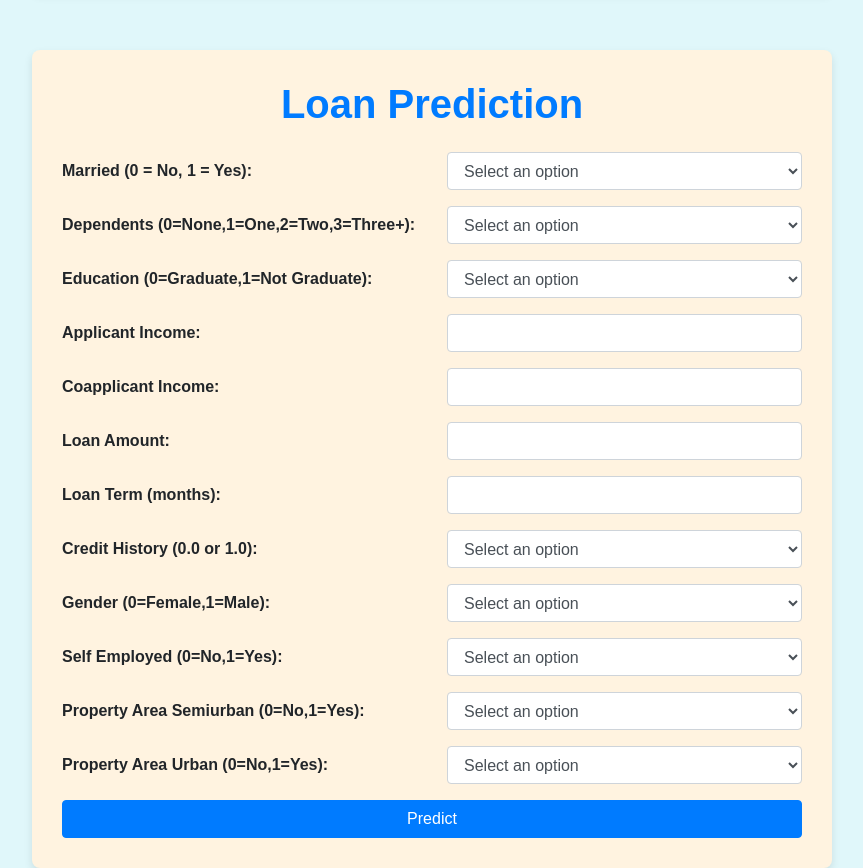
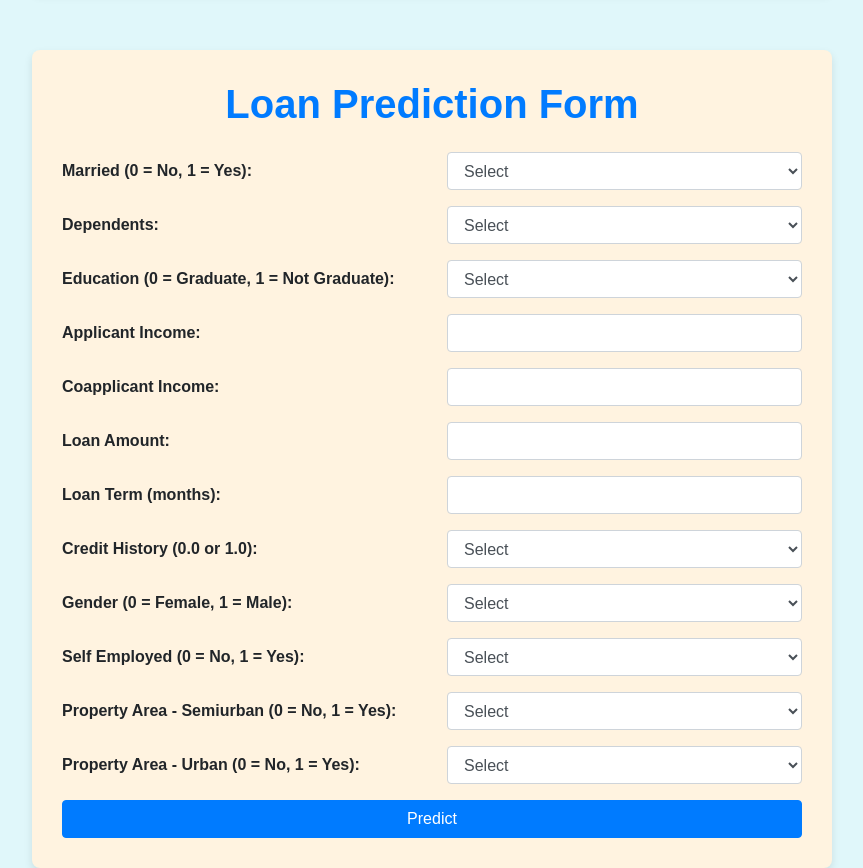
Before and after one commit to Duvvuridurgaprasad28/loan_prediction_app, a Flask app: page /prediction in a window 1280 px wide. Shown: the part 164-1032 px from the top of the page, without its empty margins (208-1071 px from the left). Run offline with Flask 3, Linux system fonts and the light colour scheme; some libraries are stand-ins or nearby versions.

```diff
--- a/templates/about_page.html
+++ b/templates/about_page.html
@@ -11,11 +11,12 @@
         <div class="container-fluid">
             <ul class="navbar-nav">
                 <li class="nav-item">
-                    <a class="nav-link" href="{{ url_for('home') }}">← Back to Home</a>
+                    <a class="nav-link" href="/">← Back to Home</a>
                 </li>
             </ul>
         </div>
     </nav>
+
     <div class="container my-5">
         <h1 class="text-center">About Loan Prediction</h1>
         <div class="row mt-5">
--- a/templates/contact.html
+++ b/templates/contact.html
@@ -18,7 +18,7 @@
         <div class="container-fluid">
             <ul class="navbar-nav">
                 <li class="nav-item">
-                    <a class="nav-link" href="{{ url_for('home') }}">← Back to Home</a>
+                    <a class="nav-link" href="/">← Back to Home</a>
                 </li>
             </ul>
         </div>
--- a/templates/predict.html
+++ b/templates/predict.html
@@ -4,30 +4,33 @@
     <meta charset="UTF-8" />
     <meta name="viewport" content="width=device-width, initial-scale=1" />
     <title>Loan Prediction</title>
-    <!-- Bootstrap 4 CSS -->
-    <link
-      href="https://stackpath.bootstrapcdn.com/bootstrap/4.5.2/css/bootstrap.min.css"
-      rel="stylesheet"
-    />
+
+    <!-- Bootstrap CSS -->
+    <link href="https://stackpath.bootstrapcdn.com/bootstrap/4.5.2/css/bootstrap.min.css" rel="stylesheet" />
     <link rel="stylesheet" href="{{ url_for('static', filename='style.css') }}" />
 </head>
 <body>
-    <nav class="navbar navbar-expand-lg navbar-light bg-light mb-4">
+
+    <!-- Navigation -->
+    <nav class="navbar navbar-light bg-light mb-4">
         <div class="container">
             <a href="{{ url_for('home') }}" class="btn btn-outline-primary">← Back to Home</a>
         </div>
     </nav>
 
+    <!-- Main Container -->
     <div class="container">
-        <h1 class="text-center mb-4">Loan Prediction</h1>
+        <h1 class="text-center mb-4">Loan Prediction Form</h1>
 
+        <!-- Form -->
         <form action="{{ url_for('predict') }}" method="POST" novalidate>
+
             <!-- Married -->
             <div class="form-group row">
-                <label for="Married" class="col-sm-6 col-form-label">Married (0 = No, 1 = Yes):</label>
+                <label class="col-sm-6 col-form-label">Married (0 = No, 1 = Yes):</label>
                 <div class="col-sm-6">
-                    <select id="Married" name="Married" class="form-control" required>
-                        <option value="" disabled selected>Select an option</option>
+                    <select name="Married" class="form-control" required>
+                        <option disabled selected>Select</option>
                         <option value="0">No</option>
                         <option value="1">Yes</option>
                     </select>
@@ -36,10 +39,10 @@
 
             <!-- Dependents -->
             <div class="form-group row">
-                <label for="Dependents" class="col-sm-6 col-form-label">Dependents (0=None,1=One,2=Two,3=Three+):</label>
+                <label class="col-sm-6 col-form-label">Dependents:</label>
                 <div class="col-sm-6">
-                    <select id="Dependents" name="Dependents" class="form-control" required>
-                        <option value="" disabled selected>Select an option</option>
+                    <select name="Dependents" class="form-control" required>
+                        <option disabled selected>Select</option>
                         <option value="0">None</option>
                         <option value="1">One</option>
                         <option value="2">Two</option>
@@ -50,10 +53,10 @@
 
             <!-- Education -->
             <div class="form-group row">
-                <label for="Education" class="col-sm-6 col-form-label">Education (0=Graduate,1=Not Graduate):</label>
+                <label class="col-sm-6 col-form-label">Education (0 = Graduate, 1 = Not Graduate):</label>
                 <div class="col-sm-6">
-                    <select id="Education" name="Education" class="form-control" required>
-                        <option value="" disabled selected>Select an option</option>
+                    <select name="Education" class="form-control" required>
+                        <option disabled selected>Select</option>
                         <option value="0">Graduate</option>
                         <option value="1">Not Graduate</option>
                     </select>
@@ -62,71 +65,42 @@
 
             <!-- Applicant Income -->
             <div class="form-group row">
-                <label for="ApplicantIncome" class="col-sm-6 col-form-label">Applicant Income:</label>
+                <label class="col-sm-6 col-form-label">Applicant Income:</label>
                 <div class="col-sm-6">
-                    <input
-                      type="number"
-                      id="ApplicantIncome"
-                      name="ApplicantIncome"
-                      class="form-control"
-                      required
-                      min="0"
-                    />
+                    <input type="number" name="ApplicantIncome" class="form-control" required min="0" />
                 </div>
             </div>
 
             <!-- Coapplicant Income -->
             <div class="form-group row">
-                <label for="CoapplicantIncome" class="col-sm-6 col-form-label">Coapplicant Income:</label>
+                <label class="col-sm-6 col-form-label">Coapplicant Income:</label>
                 <div class="col-sm-6">
-                    <input
-                      type="number"
-                      id="CoapplicantIncome"
-                      name="CoapplicantIncome"
-                      class="form-control"
-                      required
-                      min="0"
-                    />
+                    <input type="number" name="CoapplicantIncome" class="form-control" required min="0" />
                 </div>
             </div>
 
             <!-- Loan Amount -->
             <div class="form-group row">
-                <label for="LoanAmount" class="col-sm-6 col-form-label">Loan Amount:</label>
+                <label class="col-sm-6 col-form-label">Loan Amount:</label>
                 <div class="col-sm-6">
-                    <input
-                      type="number"
-                      id="LoanAmount"
-                      name="LoanAmount"
-                      class="form-control"
-                      required
-                      min="0"
-                    />
+                    <input type="number" name="LoanAmount" class="form-control" required min="0" />
                 </div>
             </div>
 
             <!-- Loan Term -->
             <div class="form-group row">
-                <label for="Loan_Amount_Term" class="col-sm-6 col-form-label">Loan Term (months):</label>
+                <label class="col-sm-6 col-form-label">Loan Term (months):</label>
                 <div class="col-sm-6">
-                    <input
-                      type="number"
-                      id="Loan_Amount_Term"
-                      name="Loan_Amount_Term"
-                      class="form-control"
-                      required
-                      min="12"
-                      max="600"
-                    />
+                    <input type="number" name="Loan_Amount_Term" class="form-control" required min="12" max="600" />
                 </div>
             </div>
 
             <!-- Credit History -->
             <div class="form-group row">
-                <label for="Credit_History" class="col-sm-6 col-form-label">Credit History (0.0 or 1.0):</label>
+                <label class="col-sm-6 col-form-label">Credit History (0.0 or 1.0):</label>
                 <div class="col-sm-6">
-                    <select id="Credit_History" name="Credit_History" class="form-control" required>
-                        <option value="" disabled selected>Select an option</option>
+                    <select name="Credit_History" class="form-control" required>
+                        <option disabled selected>Select</option>
                         <option value="0.0">0.0</option>
                         <option value="1.0">1.0</option>
                     </select>
@@ -135,10 +109,10 @@
 
             <!-- Gender -->
             <div class="form-group row">
-                <label for="Gender_Male" class="col-sm-6 col-form-label">Gender (0=Female,1=Male):</label>
+                <label class="col-sm-6 col-form-label">Gender (0 = Female, 1 = Male):</label>
                 <div class="col-sm-6">
-                    <select id="Gender_Male" name="Gender_Male" class="form-control" required>
-                        <option value="" disabled selected>Select an option</option>
+                    <select name="Gender_Male" class="form-control" required>
+                        <option disabled selected>Select</option>
                         <option value="0">Female</option>
                         <option value="1">Male</option>
                     </select>
@@ -147,10 +121,10 @@
 
             <!-- Self Employed -->
             <div class="form-group row">
-                <label for="Self_Employed_Yes" class="col-sm-6 col-form-label">Self Employed (0=No,1=Yes):</label>
+                <label class="col-sm-6 col-form-label">Self Employed (0 = No, 1 = Yes):</label>
                 <div class="col-sm-6">
-                    <select id="Self_Employed_Yes" name="Self_Employed_Yes" class="form-control" required>
-                        <option value="" disabled selected>Select an option</option>
+                    <select name="Self_Employed_Yes" class="form-control" required>
+                        <option disabled selected>Select</option>
                         <option value="0">No</option>
                         <option value="1">Yes</option>
                     </select>
@@ -159,10 +133,10 @@
 
             <!-- Property Area Semiurban -->
             <div class="form-group row">
-                <label for="Property_Area_Semiurban" class="col-sm-6 col-form-label">Property Area Semiurban (0=No,1=Yes):</label>
+                <label class="col-sm-6 col-form-label">Property Area - Semiurban (0 = No, 1 = Yes):</label>
                 <div class="col-sm-6">
-                    <select id="Property_Area_Semiurban" name="Property_Area_Semiurban" class="form-control" required>
-                        <option value="" disabled selected>Select an option</option>
+                    <select name="Property_Area_Semiurban" class="form-control" required>
+                        <option disabled selected>Select</option>
                         <option value="0">No</option>
                         <option value="1">Yes</option>
                     </select>
@@ -171,27 +145,28 @@
 
             <!-- Property Area Urban -->
             <div class="form-group row">
-                <label for="Property_Area_Urban" class="col-sm-6 col-form-label">Property Area Urban (0=No,1=Yes):</label>
+                <label class="col-sm-6 col-form-label">Property Area - Urban (0 = No, 1 = Yes):</label>
                 <div class="col-sm-6">
-                    <select id="Property_Area_Urban" name="Property_Area_Urban" class="form-control" required>
-                        <option value="" disabled selected>Select an option</option>
+                    <select name="Property_Area_Urban" class="form-control" required>
+                        <option disabled selected>Select</option>
                         <option value="0">No</option>
                         <option value="1">Yes</option>
                     </select>
                 </div>
             </div>
 
-            <button type="submit" class="btn btn-primary btn-block">Predict</button>
+            <!-- Submit -->
+            <button type="submit" class="btn btn-primary btn-block mt-3">Predict</button>
         </form>
 
+        <!-- Prediction Result -->
         {% if prediction_text %}
-        <div class="mt-4 text-center">
+        <div class="mt-5 text-center">
             <h3>{{ prediction_text }}</h3>
-
             {% if 'approved' in prediction_text|lower %}
-                <img src="{{ url_for('static', filename='la.webp') }}" alt="Loan Approved" class="img-fluid" style="max-width: 300px;"/>
+                <img src="{{ url_for('static', filename='la.webp') }}" alt="Loan Approved" class="img-fluid mt-3" style="max-width: 300px;" />
             {% elif 'rejected' in prediction_text|lower %}
-                <img src="{{ url_for('static', filename='loanrej.jpg') }}" alt="Loan Rejected" class="img-fluid" style="max-width: 300px;"/>
+                <img src="{{ url_for('static', filename='loanrej.jpg') }}" alt="Loan Rejected" class="img-fluid mt-3" style="max-width: 300px;" />
             {% endif %}
         </div>
         {% endif %}
```
Also changed, not shown: 1 other file.
